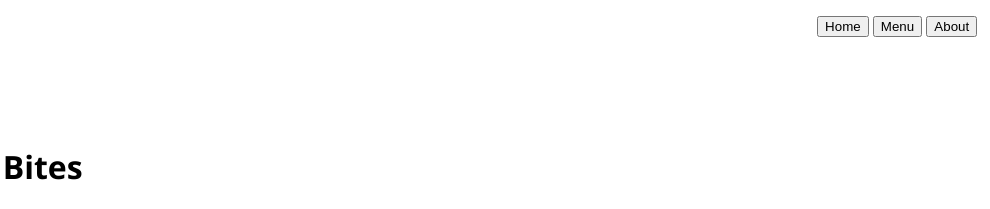
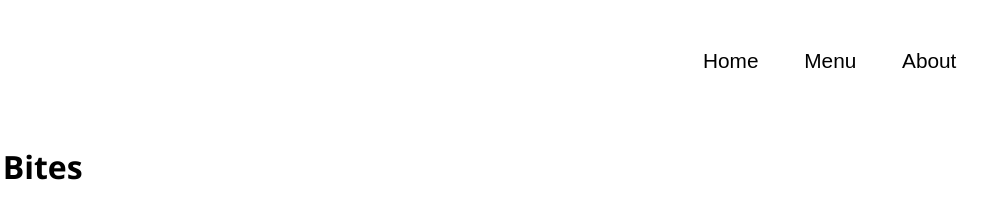
Before and after one commit to nishadnp/restaurant-page, a website built with webpack: page src/template.html in a window 1280 px wide. Shown: the top 209 px of the page, 290-1280 px from the left. Built offline with nearby package versions, Linux system fonts and the light colour scheme; grey boxes are pictures that could not be loaded.

Commit message:
style: stylize header nav buttons

```diff
--- a/src/styles.css
+++ b/src/styles.css
@@ -26,11 +26,30 @@ nav {
     display: flex;
     justify-content: space-between;
     padding: 1%;
+    align-items: center;
 }
 
 nav img {
     width: auto;
     height: 90px;
+}
+
+nav button {
+    background-color: transparent;
+    border: none;
+    font-size: 1.3rem;
+    cursor: pointer;
+    padding: 0.5em 1em;
+    transition: background-color 0.2s ease;
+}
+
+nav button:hover {
+    background-color: rgba(0,0,0,0.1);
+    border-radius: 5px;
+}
+
+nav button:active {
+    background-color: rgba(0,0,0,0.2);
 }
 
 .image-container {
```
